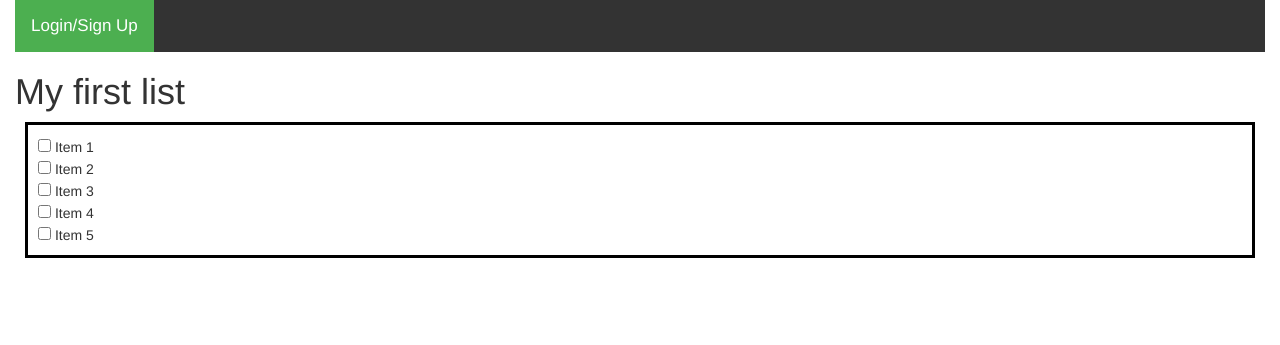
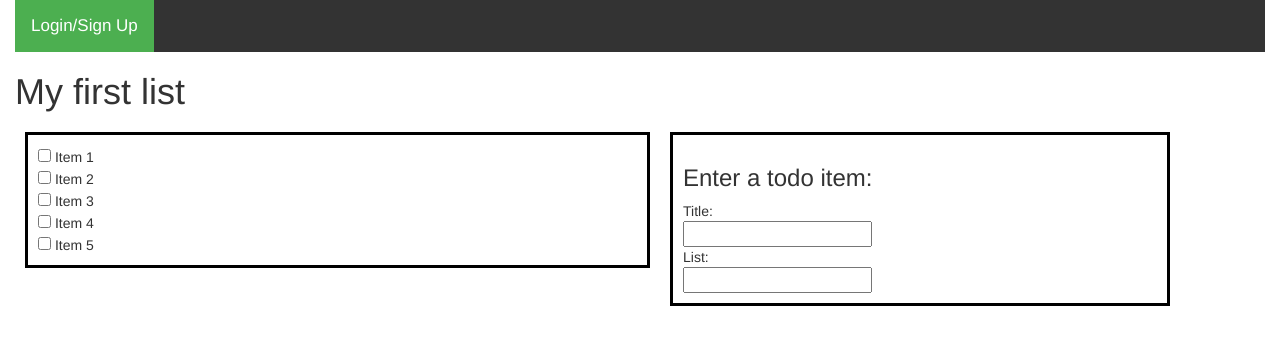
Before and after one commit to christinechengubc/ToDo, a Django app: page /catalog/ in a window 1280 px wide. Shown: the top 345 px of the page. Run offline with Django 3.2, Linux system fonts and the light colour scheme; data comes from the database, SQL or seed files in the repository; some libraries are stand-ins or nearby versions.

Commit message:
added todo item entry form

```diff
--- a/catalog/static/css/styles.css
+++ b/catalog/static/css/styles.css
@@ -37,8 +37,23 @@
     color: white;
 }
 
+.wrapper {
+    width: 100%;
+    margin: 0 auto;
+}
+
 .todolist_box {
-    border: black solid;
+    float:left;
     padding: 10px;
     margin: 10px;
+    width: 50%;
+    border: black solid;
 }
+
+.todoitem_box {
+    float:left;
+    padding: 10px;
+    margin: 10px;
+    width: 40%;
+    border: black solid;
+}
--- a/catalog/templates/catalog/todolist_list.html
+++ b/catalog/templates/catalog/todolist_list.html
@@ -8,13 +8,11 @@
 
     {% if object_list %}
         <ul>
-
             {% for item in object_list %}
             <li>
                 <a href="{{ item.get_absolute_url }}">{{ item.title }}</a>
             </li>
             {% endfor %}
-
         </ul>
     {% else %}
         <p>You have no lists.</p>
--- a/catalog/templates/index.html
+++ b/catalog/templates/index.html
@@ -2,16 +2,26 @@
 
 {% block content %}
 
-    {% if todo_list %}
+      {% if list_items %}
             <h1>{{ list_name }}</h1>
 
-
+            <div class="wrapper">
                   <div class="todolist_box">
-
-      {% for item in todo_list %}
+                  {% for item in list_items %}
                   <input id="checkBox" type="checkbox"> {{ item.title }}
                   <br>
                   {% endfor %}
+                  </div>
+
+                  <div class="todoitem_box">
+                        <form>
+                              <h3>Enter a todo item:</h3>
+                              Title: <br>
+                              <input type="text" name="title" value="" /><br>
+                              List: </br>
+                              <input type="text" name="list" default="{{ list_name }}" /><br>
+                        </form>
+                  </div>
             </div>
 
       {% else %}
--- a/catalog/views.py
+++ b/catalog/views.py
@@ -14,7 +14,7 @@ def index(request):
     num_items=TodoItem.objects.all().count()
 
     the_list = TodoList.objects.first()
-    todo_list = the_list.todoitem_set.all()
+    list_items = the_list.todoitem_set.all()
     list_name = the_list.title
 
     # Render the HTML template index.html with the data in the context variable.
@@ -24,7 +24,7 @@ def index(request):
         context={
         	'num_lists':num_lists,
         	'num_items':num_items,
-            'todo_list':todo_list,
+            'list_items':list_items,
             'list_name':list_name
         },
     )
```
Lines whose indentation alone changed are shown as unchanged.
